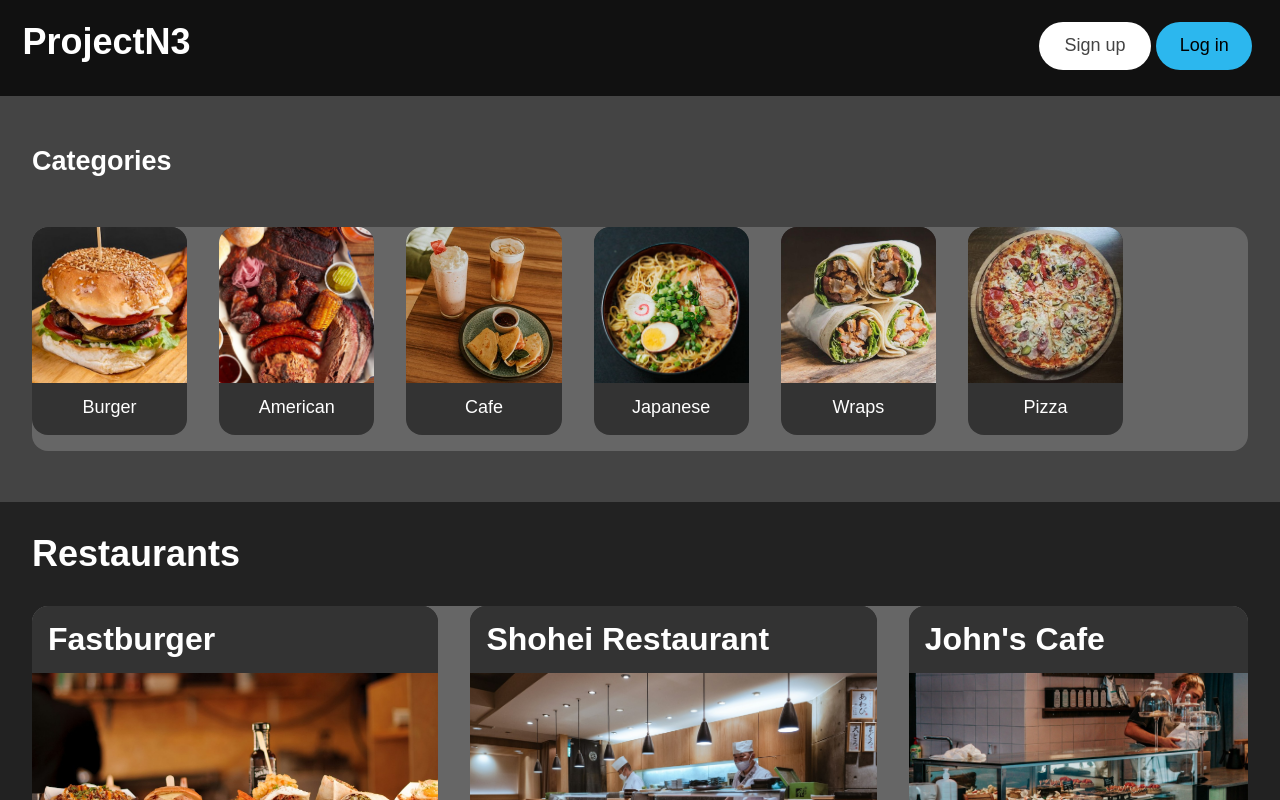
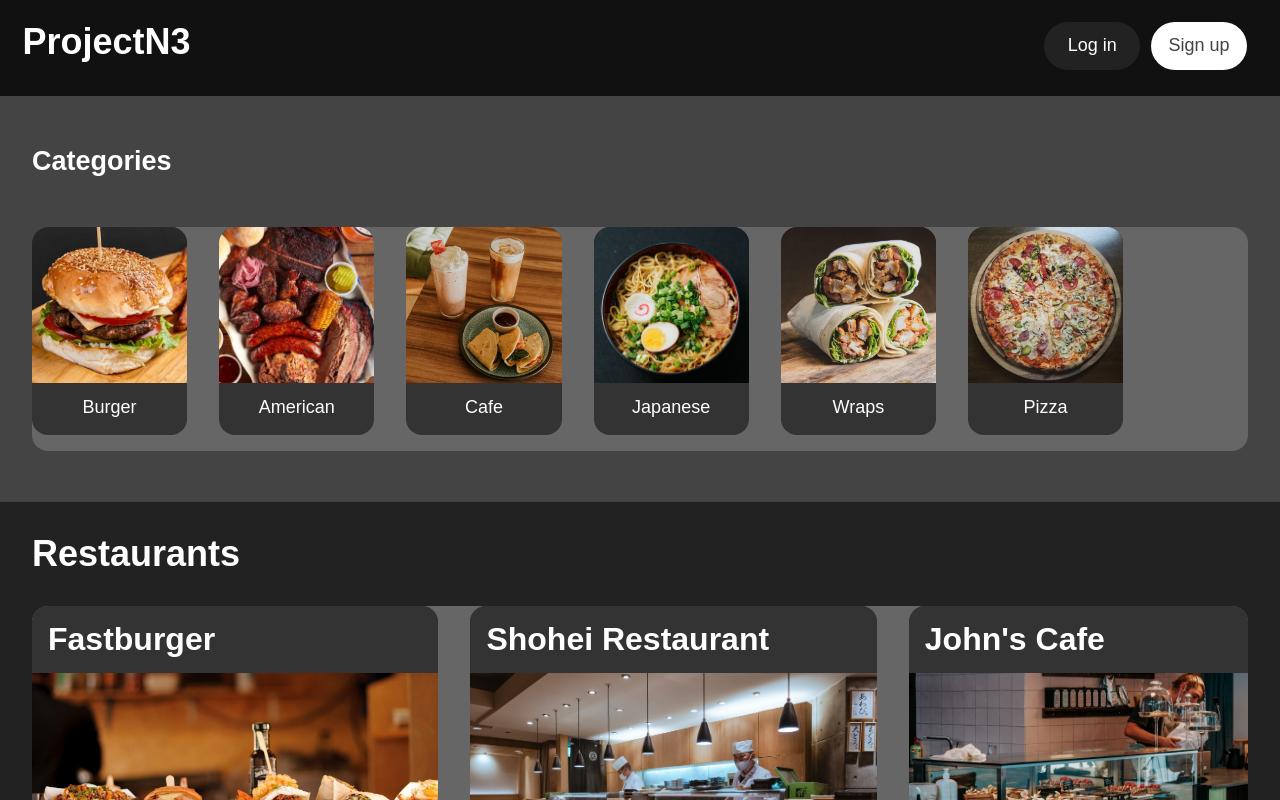
Before and after one commit to globalGLEX/ProjectN3, a React (Vite) app: page / in a window 1280 px wide. Shown: the top 800 px of the page. Built offline with nearby package versions, Linux system fonts and the light colour scheme.

Commit message:
adjust header

```diff
--- a/src/components/Header.tsx
+++ b/src/components/Header.tsx
@@ -1,10 +1,21 @@
 // src/components/Header.jsx
 // import React from 'react';
-
+import { useEffect } from "react";
 
 function Header() {
+/*   useEffect(() => {
+
+    console.log(document.getElementById("header").offsetHeight);
+    const defaultHeight = parseInt( document.getElementById("header").offsetHeight );
+    window.onscroll = function () {
+	    const h = document.getElementById('header');
+	    h.style.height = (defaultHeight - document.documentElement.scrollTop / 10) + "px"
+    }
+},[])
+   */
   return (
-    <header>
+    <header id="header" >
+
     <h1>ProjectN3</h1>
         <HeaderRight />
     </header>
@@ -12,10 +23,13 @@ function Header() {
 }
 
 function HeaderRight() {
+
+
     return (
         <div className="header-right">
+                  <button className="login-button">Log in</button>
                   <button className="signup-button">Sign up</button>
-                  <button className="login-button">Log in</button>
+
         </div>
     );
   }
--- a/src/index.css
+++ b/src/index.css
@@ -156,6 +156,10 @@ header{
   color: var(--color_text--light);
   padding: 1.4rem;
   justify-content: space-between;
+  position: sticky;
+  top: 0;
+  z-index: 2;
+  transform-origin: top;
 
 }
 .header-right{
@@ -166,7 +170,7 @@ header{
 }
 .signup-button{
   height: 3rem;
-  width: 7rem;
+  width: 6rem;
   border: none;
   background: #fff;
   justify-content: center;
@@ -179,10 +183,11 @@ header{
   height: 3rem;
   width: 6rem;
   border: none;
-  background: #2cb7ee;
+  background: #222;
   justify-content: center;
   border-radius: 2rem;
   cursor: pointer;
+  color: #fff;
 }
 
 
@@ -247,7 +252,7 @@ header{
   color: #fff;
 }
 .restaurants-items-container{
-  height: 19.8rem;
+  height: 19.9rem;
 
   display: flex;
   gap: 1rem 2rem;
```
